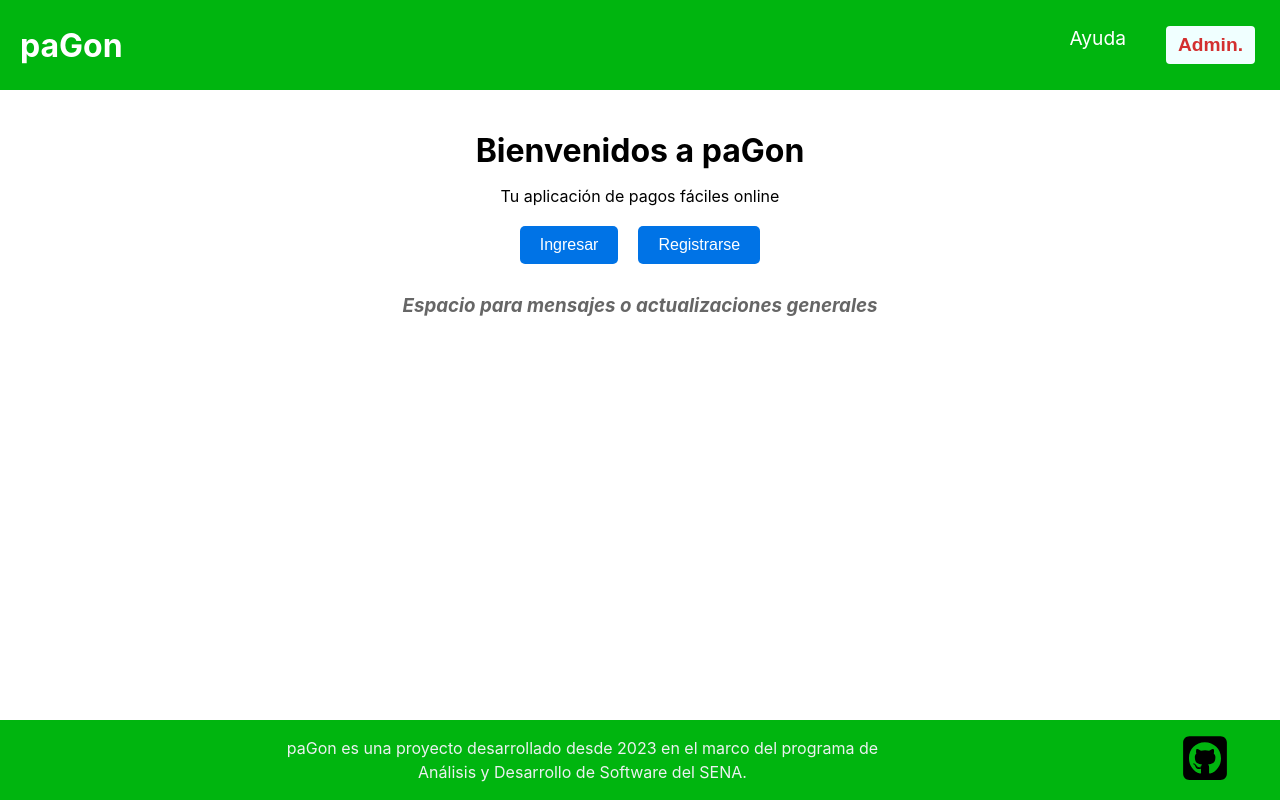
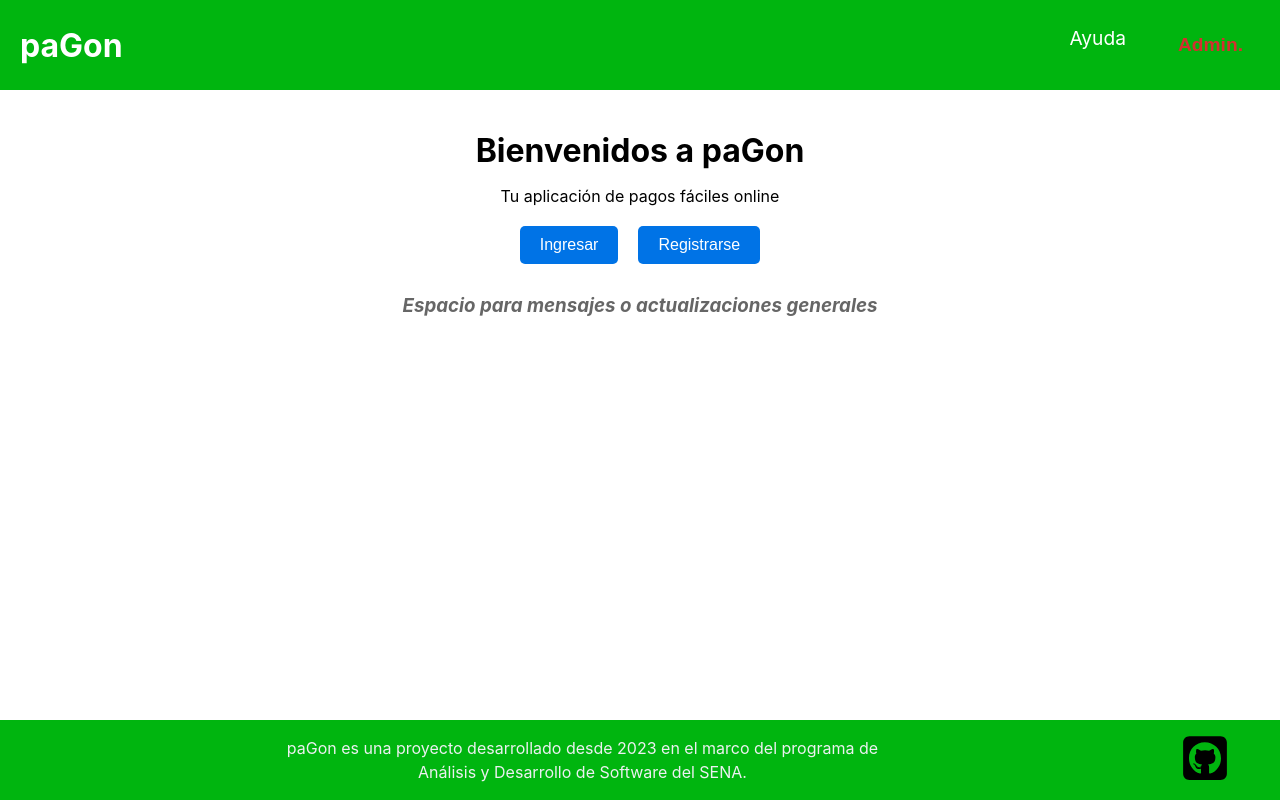
Before and after one commit to Ftuberquia/App-pagon, a React (Create React App) app: page / in a window 1280 px wide. Built offline with nearby package versions, Linux system fonts and the light colour scheme.

Commit message:
arreglo ingreso admin, en el navbar

```diff
--- a/src/components/Navbar.scss
+++ b/src/components/Navbar.scss
@@ -57,7 +57,7 @@
 .navbar__admin .navbar__link {
     font-weight: bold;
     color: #d32f2f;
-    background-color: azure;
+    background-color: transparent;
     cursor: pointer;
 }
 
```
